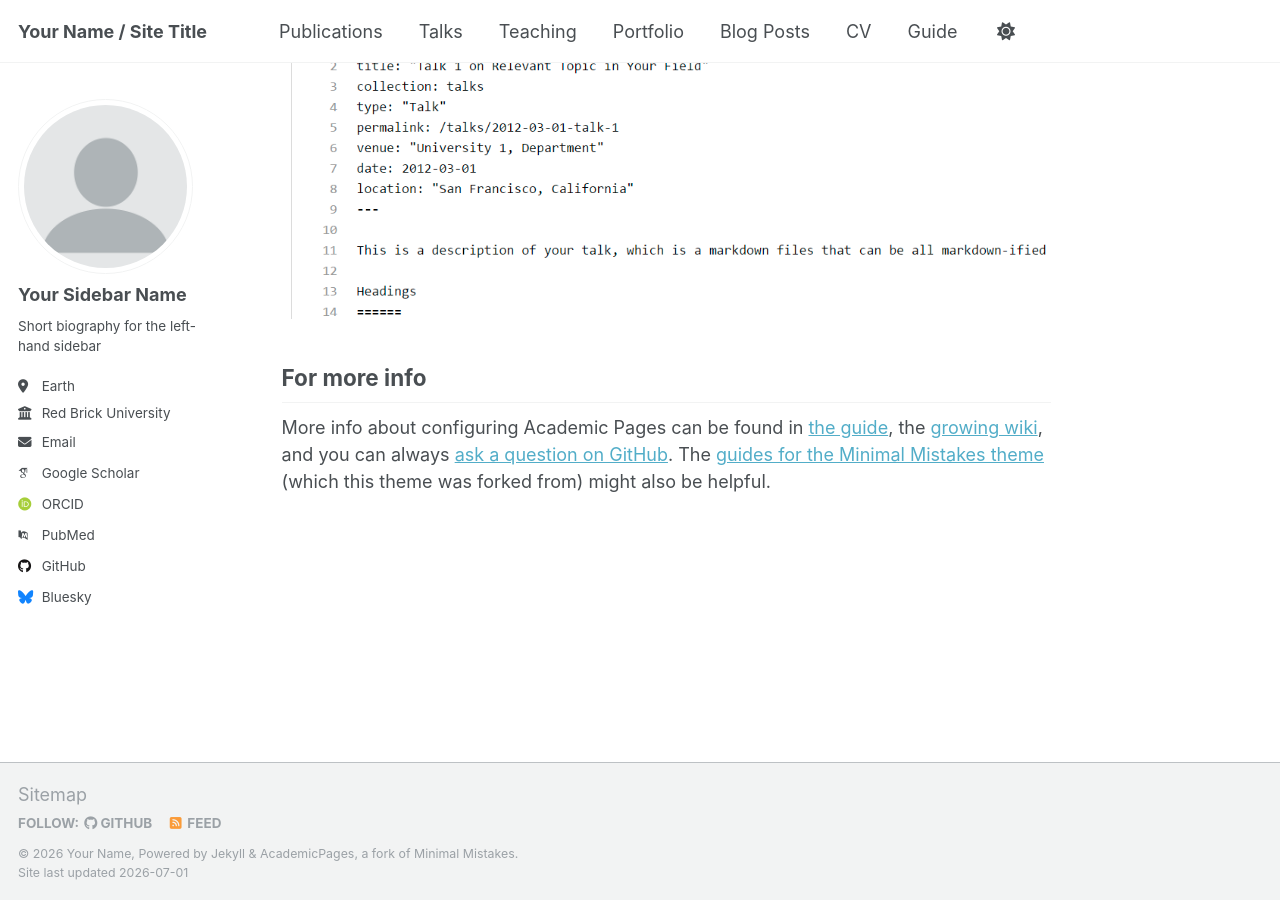
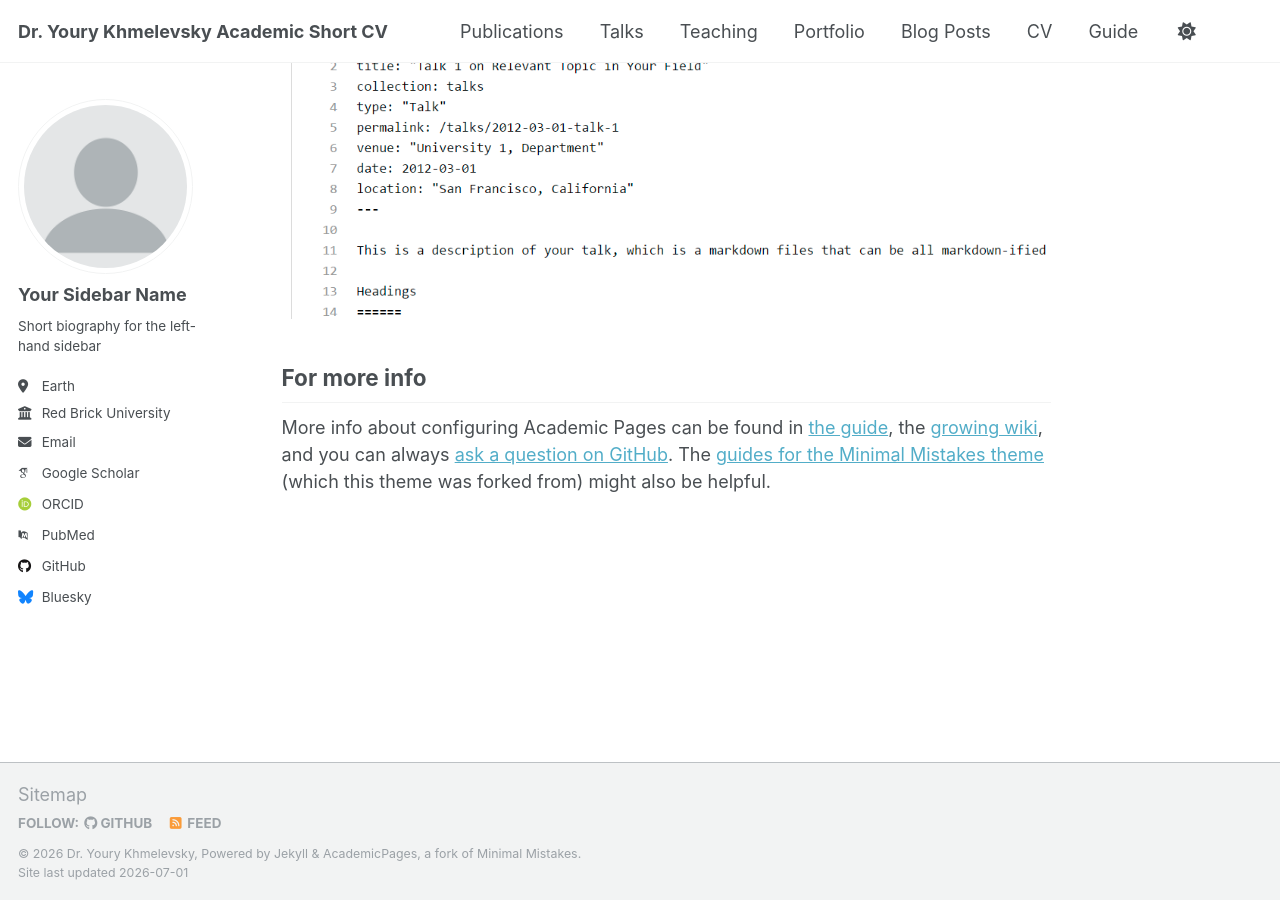
Before and after one commit to youry/youry.github.io, a Jekyll site: the page built from _pages/about.md, in a window 1280 px wide and 900 px high, scrolled down 2636 px. Built offline with Jekyll 4.4.1, drawn with Linux system fonts in a browser that asks for light colours; some web fonts are replaced.

Commit message:
Update _config.yml

```diff
--- a/_config.yml
+++ b/_config.yml
@@ -9,9 +9,9 @@
 # Basic Site Settings
 locale                   : "en-US"
 site_theme               : "default"
-title                    : "Your Name / Site Title"
+title                    : "Dr. Youry Khmelevsky Academic Short CV"
 title_separator          : "-"
-name                     : &name "Your Name"
+name                     : &name "Dr. Youry Khmelevsky"
 description              : &description "personal description"
 url                      : https://academicpages.github.io # the base hostname & protocol for your site e.g. "https://[your GitHub username].github.io" or if you already have some other page hosted on Github then use "https://[your GitHub username].github.io/[Your Repo Name]"
 baseurl                  : "" # the subpath of your site, e.g. "/blog"
```
